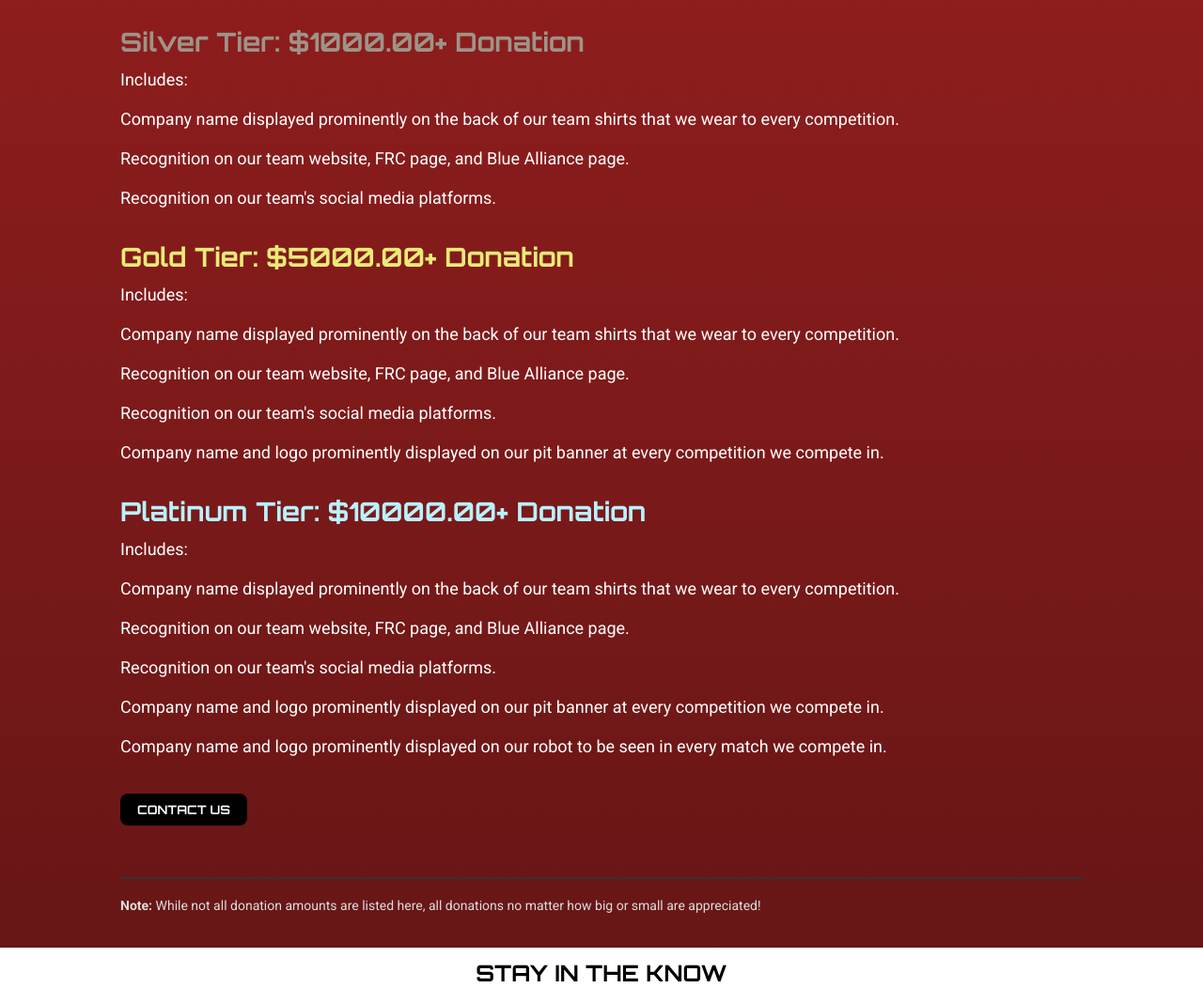
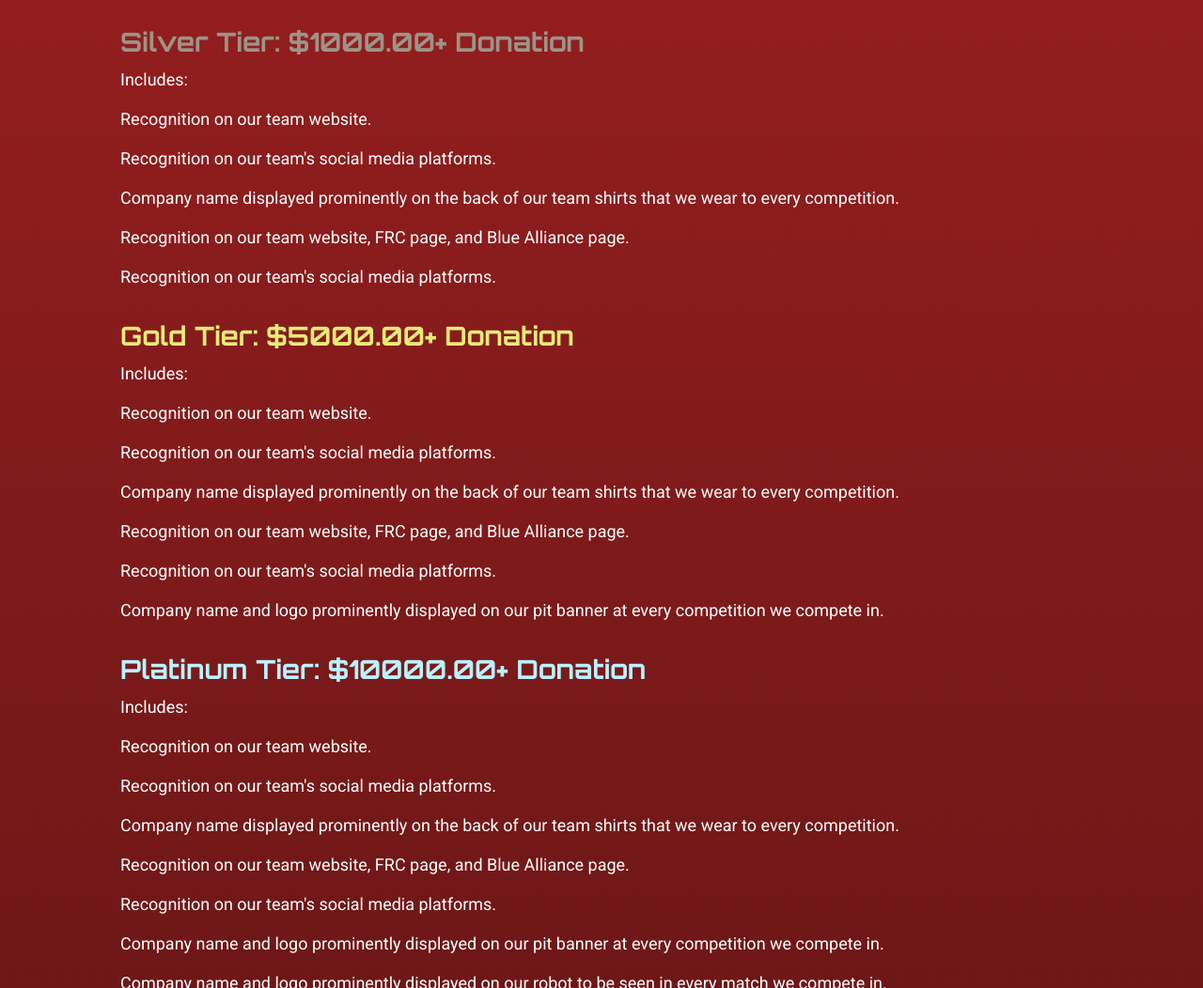
Before and after one commit to FIRSTteam329/Team329-Website, a plain HTML site: page sponsors.html in a window 1280 px wide. Shown: the part 1590-2642 px from the top of the page at 94% size. Drawn offline with Linux system fonts and the light colour scheme.

Commit message:
Update sponsors.html
Added the bronze perks to the other tiers because I forgot that last time

```diff
--- a/sponsors.html
+++ b/sponsors.html
@@ -81,6 +81,8 @@
 						    <div class="tier">
 						        <h3 id="silver">Silver Tier: $1000.00+ Donation</h3>
 						        <p>Includes:</p>
+								<p>Recognition on our team website.</p>
+						        <p>Recognition on our team's social media platforms.</p>
 						        <p>Company name displayed prominently on the back of our team shirts that we wear to every competition.</p>
 						        <p>Recognition on our team website, FRC page, and Blue Alliance page.</p>
 						        <p>Recognition on our team's social media platforms.</p>
@@ -89,6 +91,8 @@
 						    <div class="tier">
 						        <h3 id="gold">Gold Tier: $5000.00+ Donation</h3>
 						        <p>Includes:</p>
+						        <p>Recognition on our team website.</p>
+						        <p>Recognition on our team's social media platforms.</p>
 						        <p>Company name displayed prominently on the back of our team shirts that we wear to every competition.</p>
 						        <p>Recognition on our team website, FRC page, and Blue Alliance page.</p>
 						        <p>Recognition on our team's social media platforms.</p>
@@ -98,6 +102,8 @@
 						    <div class="tier">
 						        <h3 id="platinum">Platinum Tier: $10000.00+ Donation</h3>
 						        <p>Includes:</p>
+								<p>Recognition on our team website.</p>
+						        <p>Recognition on our team's social media platforms.</p>
 						        <p>Company name displayed prominently on the back of our team shirts that we wear to every competition.</p>
 						        <p>Recognition on our team website, FRC page, and Blue Alliance page.</p>
 						        <p>Recognition on our team's social media platforms.</p>
```
